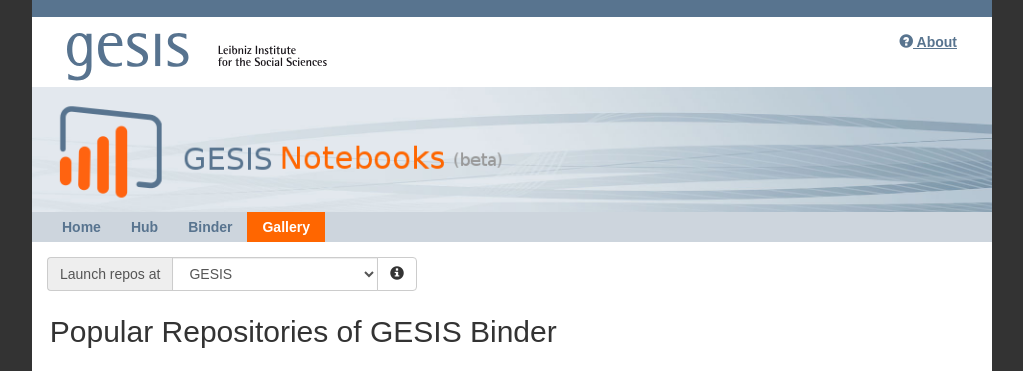
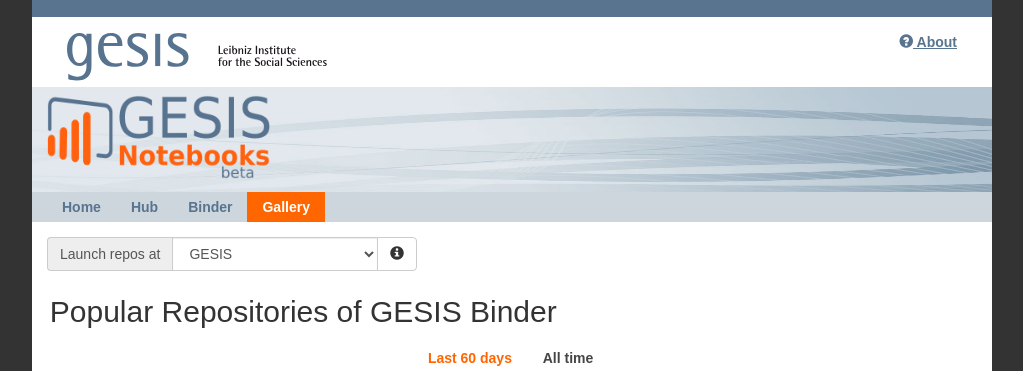
Before and after one commit to gesiscss/binder_gallery, a Flask app: page / in a window 1280 px wide. Shown: the top 371 px of the page, without its empty margins (128-1151 px from the left). Run offline with Flask 2, Linux system fonts and the light colour scheme; data that the repository does not hold is empty; some libraries are stand-ins or nearby versions.

Commit message:
get new header. ref: https://github.com/gesiscss/orc/pull/3

```diff
--- a/binder_gallery/static/notebooks.css
+++ b/binder_gallery/static/notebooks.css
@@ -182,7 +182,7 @@ header .navbar-default .navbar-toggle:hover, header .navbar-default .navbar-togg
 }
 
 #header-container > div.navbar-header.pull-right.hidden-xs > button {
-	background-color: #58748f;
+		background-color: #58748f;
     margin-left: 15px;
 }
 
@@ -190,14 +190,14 @@ header .navbar-default .navbar-toggle:hover, header .navbar-default .navbar-togg
     color: #fff;
     background-color: #58748f;
     border-color: #58748f;
-	margin-top: 8px;
+		margin-top: 8px;
 	}
 
 #header-container > div.navbar-header.pull-right.hidden-xs > ul > button:hover {
     color: #58748f;
     background-color: #fff;
     border-color: #58748f;
-	margin-top: 8px;
+		margin-top: 8px;
 	}
 /*
 div.trail-wrapper.hidden-print > div.container{
@@ -241,12 +241,26 @@ footer .container {
 
 #header_banner {
 	padding: 0;
+	clear: both;
+	background:url(/static/images/gs_ms_banner_default.jpg);
+	background-repeat: no-repeat;
+	background-size: 100% 100%;
+	background-position: center center;
 	}
 
+#header_banner > a{
+	display: inline-block;
+}
+
 #header_banner > a > img {
-    max-width: 100%;
-    height: 125px;
-    width: 960px;
+		max-height: 126px;
+		height: 100px;
+		width: auto;
+		padding-top: 8px;
+		padding-bottom: 8px;
+		padding-left: 15px;
+		vertical-align: middle;
+
 }
 
 #header > h3 {
@@ -319,3 +333,8 @@ footer {
     font-weight: normal;
     line-height: 1.4;
 }
+
+.use-examples > img{
+	height: 140px;
+	width: auto;
+}
--- a/binder_gallery/templates/gesis/header.html
+++ b/binder_gallery/templates/gesis/header.html
@@ -35,7 +35,7 @@
                 {#<div id="header_banner" class="col-xs-12 hidden-xs hidden-sm">#}
                 <div id="header_banner">
                     <a href="{{ home_url }}">
-                        <img src="{{ url_for('static', filename='images/gs_ms_banner_default_notebooks_beta.png') }}"
+                        <img src="{{ url_for('static', filename='images/logo/logo_text.png') }}"
                              class="img-responsive" alt="To GESIS Notebooks Homepage" title="To GESIS Notebooks Homepage">
                     </a>
                 </div>
```
Also changed, not shown: binder_gallery/static/images/gs_ms_banner_default.jpg (added), binder_gallery/static/images/logo/logo_text.png (added).
